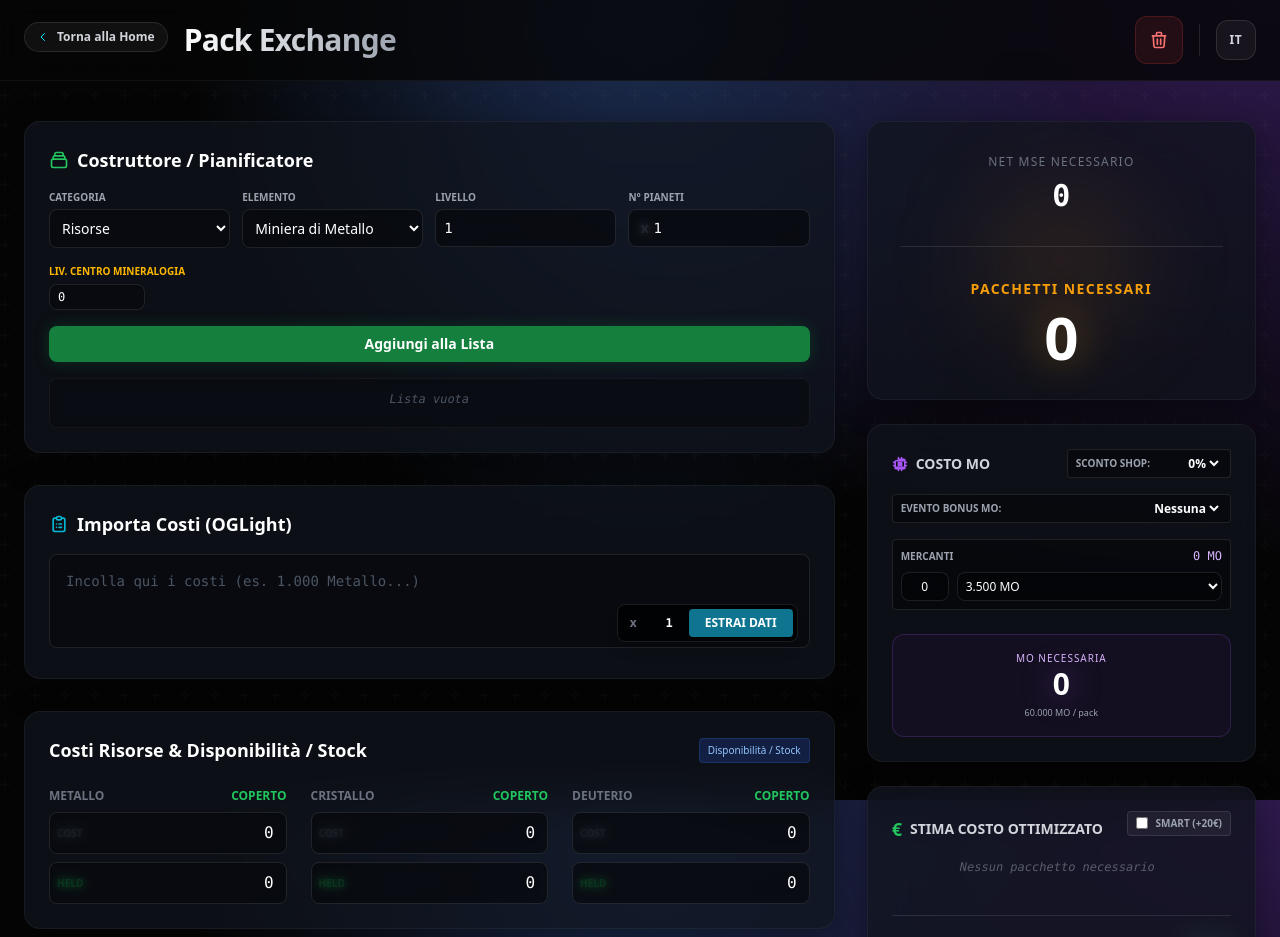
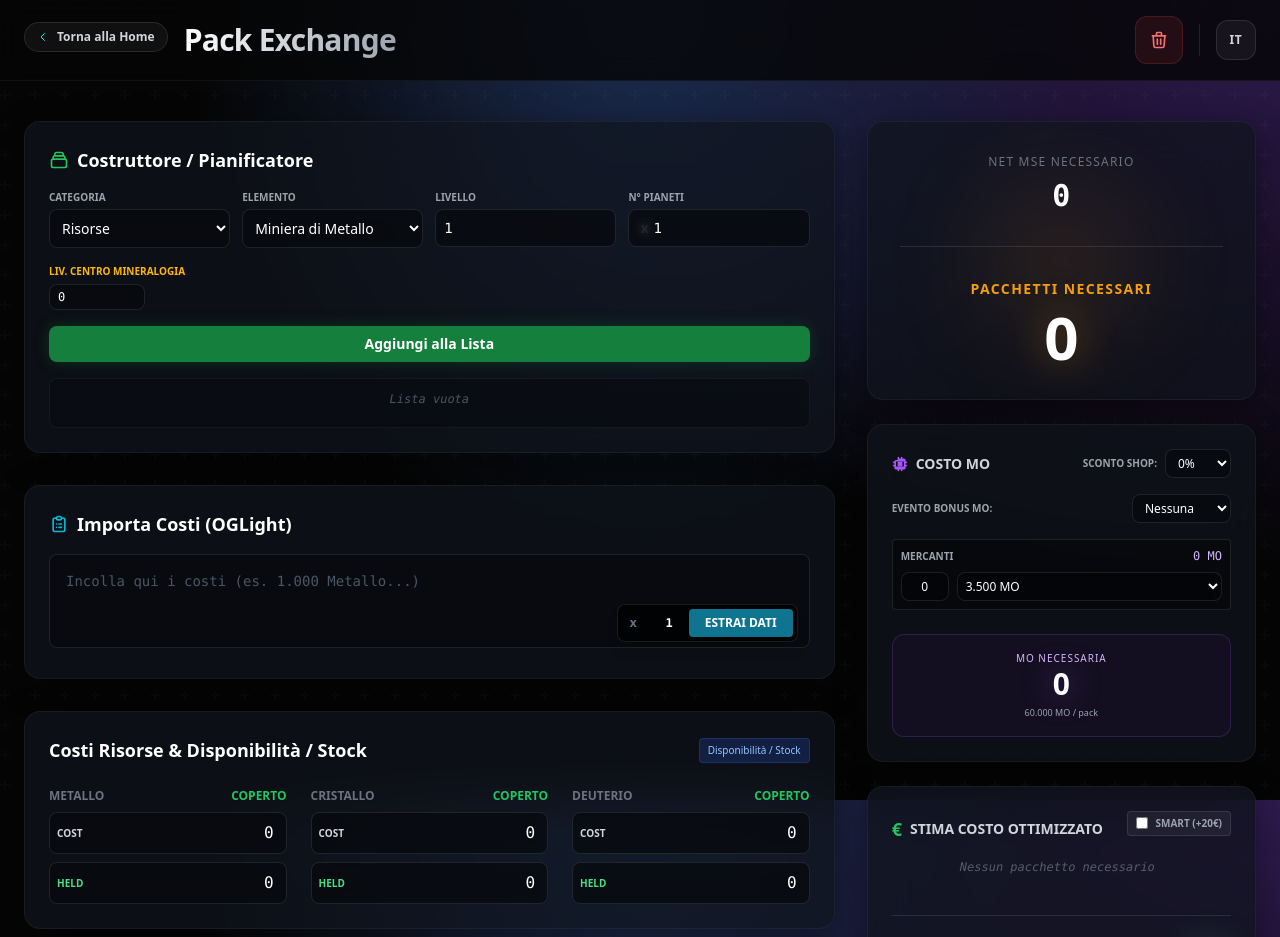
Before and after one commit to nicolagalassi/ovalue, a Vue app: page /pack in a window 1280 px wide. Shown: the top 937 px of the page. Built offline with nearby package versions, Linux system fonts and the light colour scheme.

Commit message:
Update PackCalc.vue

```diff
--- a/src/views/PackCalc.vue
+++ b/src/views/PackCalc.vue
@@ -287,12 +287,12 @@ onMounted(() => {
                             <span v-else class="text-green-500">{{ t('msg_covered') }}</span>
                         </label>
                         <div class="relative">
-                            <span class="absolute left-2 top-1/2 -translate-y-1/2 text-[10px] text-gray-600 font-bold uppercase">Cost</span>
                             <input type="text" v-model="formMet" @focus="$event.target.select()" class="input-glass w-full py-2 pl-12 pr-3 text-right font-mono text-gray-200">
+                            <span class="absolute left-2 top-1/2 -translate-y-1/2 text-[10px] text-gray-300 font-bold uppercase pointer-events-none">Cost</span>
                         </div>
                         <div class="relative">
-                            <span class="absolute left-2 top-1/2 -translate-y-1/2 text-[10px] text-green-600 font-bold uppercase">Held</span>
                             <input type="text" v-model="stockMet" @focus="$event.target.select()" class="input-glass w-full py-2 pl-12 pr-3 text-right font-mono text-gray-400 border-green-900/30 focus:border-green-500">
+                            <span class="absolute left-2 top-1/2 -translate-y-1/2 text-[10px] text-green-400 font-bold uppercase pointer-events-none">Held</span>
                         </div>
                     </div>
 
@@ -303,12 +303,12 @@ onMounted(() => {
                             <span v-else class="text-green-500">{{ t('msg_covered') }}</span>
                         </label>
                         <div class="relative">
-                            <span class="absolute left-2 top-1/2 -translate-y-1/2 text-[10px] text-gray-600 font-bold uppercase">Cost</span>
                             <input type="text" v-model="formCry" @focus="$event.target.select()" class="input-glass w-full py-2 pl-12 pr-3 text-right font-mono text-blue-200">
+                            <span class="absolute left-2 top-1/2 -translate-y-1/2 text-[10px] text-gray-300 font-bold uppercase pointer-events-none">Cost</span>
                         </div>
                         <div class="relative">
-                            <span class="absolute left-2 top-1/2 -translate-y-1/2 text-[10px] text-green-600 font-bold uppercase">Held</span>
                             <input type="text" v-model="stockCry" @focus="$event.target.select()" class="input-glass w-full py-2 pl-12 pr-3 text-right font-mono text-gray-400 border-green-900/30 focus:border-green-500">
+                            <span class="absolute left-2 top-1/2 -translate-y-1/2 text-[10px] text-green-400 font-bold uppercase pointer-events-none">Held</span>
                         </div>
                     </div>
 
@@ -319,12 +319,12 @@ onMounted(() => {
                             <span v-else class="text-green-500">{{ t('msg_covered') }}</span>
                         </label>
                         <div class="relative">
-                            <span class="absolute left-2 top-1/2 -translate-y-1/2 text-[10px] text-gray-600 font-bold uppercase">Cost</span>
                             <input type="text" v-model="formDeu" @focus="$event.target.select()" class="input-glass w-full py-2 pl-12 pr-3 text-right font-mono text-green-200">
+                            <span class="absolute left-2 top-1/2 -translate-y-1/2 text-[10px] text-gray-300 font-bold uppercase pointer-events-none">Cost</span>
                         </div>
                         <div class="relative">
-                            <span class="absolute left-2 top-1/2 -translate-y-1/2 text-[10px] text-green-600 font-bold uppercase">Held</span>
                             <input type="text" v-model="stockDeu" @focus="$event.target.select()" class="input-glass w-full py-2 pl-12 pr-3 text-right font-mono text-gray-400 border-green-900/30 focus:border-green-500">
+                            <span class="absolute left-2 top-1/2 -translate-y-1/2 text-[10px] text-green-400 font-bold uppercase pointer-events-none">Held</span>
                         </div>
                     </div>
                 </div>
@@ -395,26 +395,26 @@ onMounted(() => {
                             <svg class="w-4 h-4 text-purple-500" fill="currentColor" viewBox="0 0 20 20"><path d="M13 7H7v6h6V7z"/><path fill-rule="evenodd" d="M7 2a1 1 0 012 0v1h2V2a1 1 0 112 0v1h2a2 2 0 012 2v2h1a1 1 0 110 2h-1v2h1a1 1 0 110 2h-1v2a2 2 0 01-2 2h-2v1a1 1 0 11-2 0v-1H9v1a1 1 0 11-2 0v-1H5a2 2 0 01-2-2v-2H2a1 1 0 110-2h1v-2H2a1 1 0 110-2h1V7a2 2 0 012-2h2V2zM5 7v6h10V7H5z" clip-rule="evenodd"/></svg>
                             <span>{{ t('lbl_cost_dm') }}</span>
                         </h3>
-                        <div class="flex items-center justify-between bg-black/40 px-2 py-1 rounded border border-white/10">
-                             <span class="text-[10px] text-gray-400 uppercase font-bold mr-2">{{ t('lbl_shop_discount') }}</span>
-                             <select v-model.number="settings.shopDiscount" class="bg-transparent text-xs text-white outline-none text-right font-bold cursor-pointer w-16">
-                                 <option value="0">0%</option>
-                                 <option value="20">-20%</option>
-                                 <option value="30">-30%</option>
+                        <div class="flex items-center justify-between gap-2">
+                             <span class="text-[10px] text-gray-400 uppercase font-bold">{{ t('lbl_shop_discount') }}</span>
+                             <select v-model.number="settings.shopDiscount" class="input-glass px-2 py-1 text-xs">
+                                 <option class="bg-gray-900" value="0">0%</option>
+                                 <option class="bg-gray-900" value="20">-20%</option>
+                                 <option class="bg-gray-900" value="30">-30%</option>
                              </select>
                         </div>
                     </div>
 
-                    <div class="flex items-center justify-between bg-black/40 px-2 py-1 rounded border border-white/10">
+                    <div class="flex items-center justify-between gap-2">
                          <span class="text-[10px] text-gray-400 uppercase font-bold">{{ t('lbl_event_bonus') }}</span>
-                         <select v-model.number="settings.moBonus" class="bg-transparent text-xs text-white outline-none text-right font-bold cursor-pointer w-24">
-                             <option value="0">{{ t('opt_none') }}</option>
-                             <option value="30">+30% {{ dmLabel }}</option>
-                             <option value="40">+40% {{ dmLabel }}</option>
-                             <option value="50">+50% {{ dmLabel }}</option>
-                             <option value="60">+60% {{ dmLabel }}</option>
-                             <option value="100">+100% {{ dmLabel }}</option>
-                             <option value="130">+130% {{ dmLabel }}</option>
+                         <select v-model.number="settings.moBonus" class="input-glass px-2 py-1 text-xs">
+                             <option class="bg-gray-900" value="0">{{ t('opt_none') }}</option>
+                             <option class="bg-gray-900" value="30">+30% {{ dmLabel }}</option>
+                             <option class="bg-gray-900" value="40">+40% {{ dmLabel }}</option>
+                             <option class="bg-gray-900" value="50">+50% {{ dmLabel }}</option>
+                             <option class="bg-gray-900" value="60">+60% {{ dmLabel }}</option>
+                             <option class="bg-gray-900" value="100">+100% {{ dmLabel }}</option>
+                             <option class="bg-gray-900" value="130">+130% {{ dmLabel }}</option>
                          </select>
                     </div>
 
@@ -426,8 +426,8 @@ onMounted(() => {
                         <div class="flex gap-2">
                              <input type="number" v-model.number="settings.merchantCount" @focus="$event.target.select()" min="0" placeholder="#" class="input-glass w-12 px-1 py-1 text-center text-xs">
                              <select v-model.number="settings.merchantPrice" class="input-glass flex-grow px-1 py-1 text-xs">
-                                 <option value="3500">3.500 {{ dmLabel }}</option>
-                                 <option value="2000">2.000 {{ dmLabel }}</option>
+                                 <option class="bg-gray-900" value="3500">3.500 {{ dmLabel }}</option>
+                                 <option class="bg-gray-900" value="2000">2.000 {{ dmLabel }}</option>
                              </select>
                         </div>
                     </div>
```
